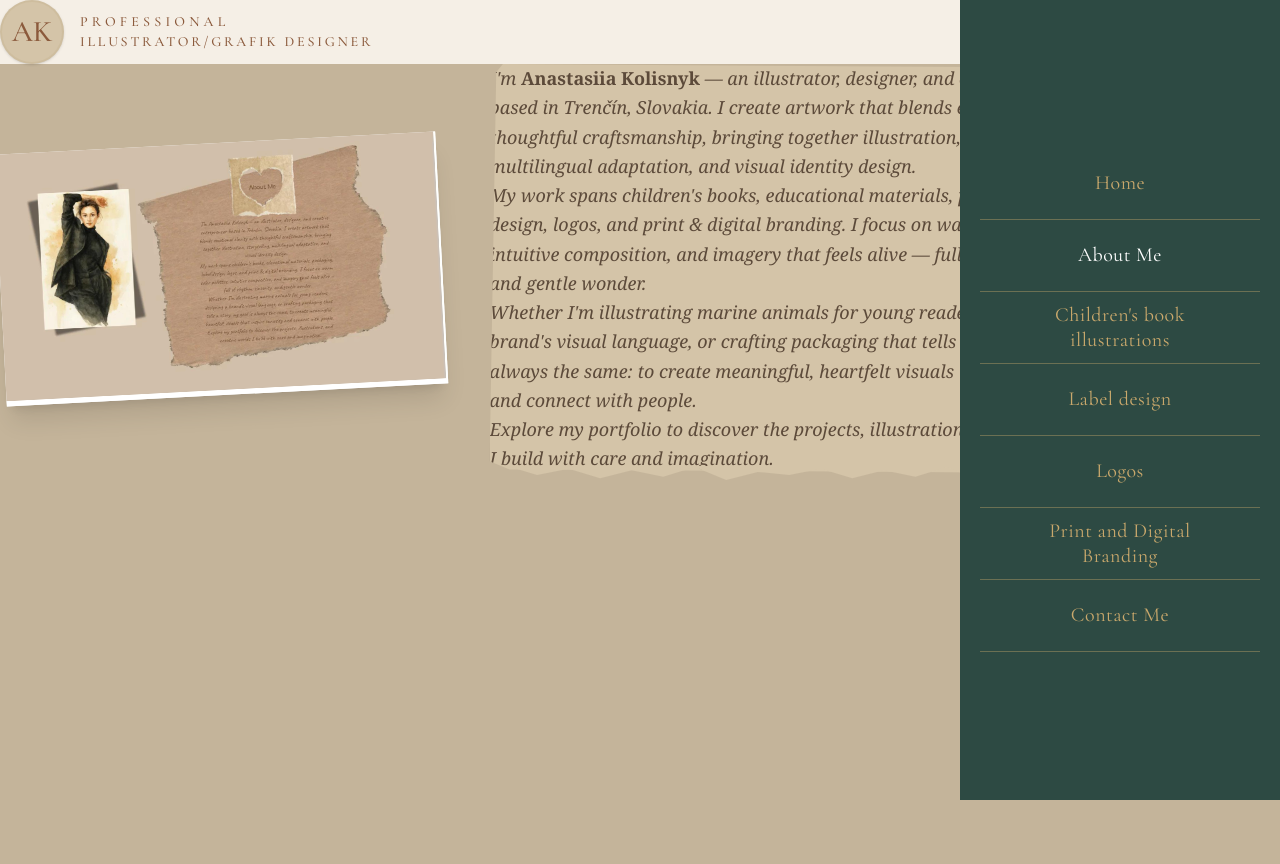
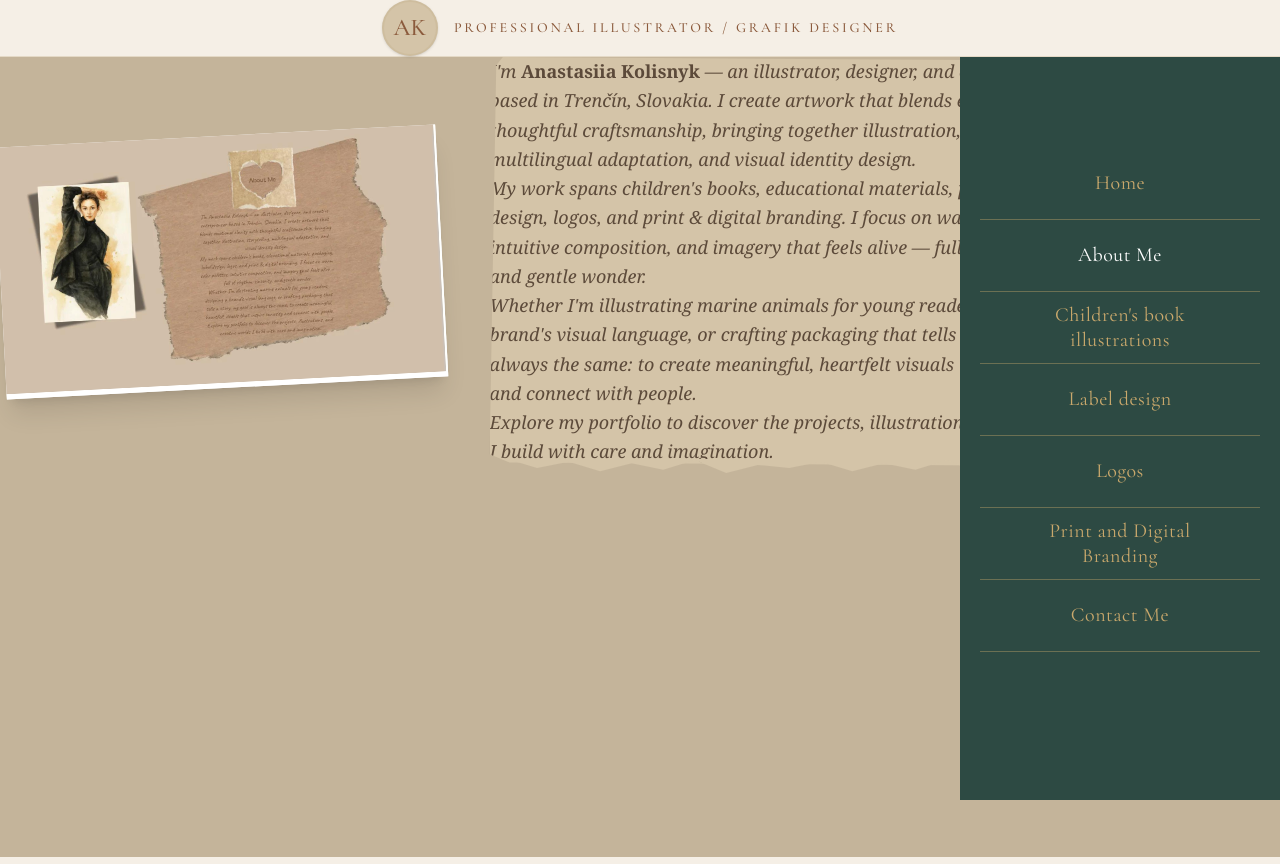
Before and after one commit to VadymMak/k-portfolio, a React (Vite) app: page /about in a window 1280 px wide. Built offline with nearby package versions, Linux system fonts and the light colour scheme.

Commit message:
fix : adjusted header style in center text

```diff
--- a/src/components/Header.jsx
+++ b/src/components/Header.jsx
@@ -3,17 +3,17 @@ import { motion } from "framer-motion";
 
 const Header = () => {
   return (
-    <header className="bg-[#F5EFE6] py-4 px-6 lg:px-12">
-      <div className="flex items-center gap-4">
+    <header className="sticky top-0 z-20 bg-[#F5EFE6] py-4 px-6 lg:px-12 border-b border-[#D4C4A8]/50">
+      <div className="flex items-center justify-center gap-4">
         {/* Logo */}
         <Link to="/">
           <motion.div
-            className="w-14 h-14 lg:w-16 lg:h-16 rounded-full bg-[#D4C4A8] border-2 border-[#C9B896]/50 flex items-center justify-center shadow-sm"
+            className="w-12 h-12 lg:w-14 lg:h-14 rounded-full bg-[#D4C4A8] border-2 border-[#C9B896]/50 flex items-center justify-center shadow-sm flex-shrink-0"
             whileHover={{ scale: 1.05 }}
             whileTap={{ scale: 0.95 }}
           >
             <span
-              className="text-[#8B5A3C] text-2xl lg:text-3xl font-medium"
+              className="text-[#8B5A3C] text-xl lg:text-2xl font-medium"
               style={{ fontFamily: "'Cormorant Garamond', serif" }}
             >
               AK
@@ -21,27 +21,13 @@ const Header = () => {
           </motion.div>
         </Link>
 
-        {/* Title */}
-        <div>
-          <h1
-            className="text-[#8B5A3C] text-xs lg:text-sm tracking-[0.3em] uppercase"
-            style={{
-              fontFamily: "'Cormorant Garamond', serif",
-              fontWeight: 500,
-            }}
-          >
-            Professional
-          </h1>
-          <h2
-            className="text-[#8B5A3C] text-xs lg:text-sm tracking-[0.2em] uppercase"
-            style={{
-              fontFamily: "'Cormorant Garamond', serif",
-              fontWeight: 500,
-            }}
-          >
-            Illustrator/Grafik Designer
-          </h2>
-        </div>
+        {/* Title - one line */}
+        <h1
+          className="text-[#8B5A3C] text-xs lg:text-sm tracking-[0.2em] uppercase whitespace-nowrap"
+          style={{ fontFamily: "'Cormorant Garamond', serif", fontWeight: 500 }}
+        >
+          Professional Illustrator / Grafik Designer
+        </h1>
       </div>
     </header>
   );
```
